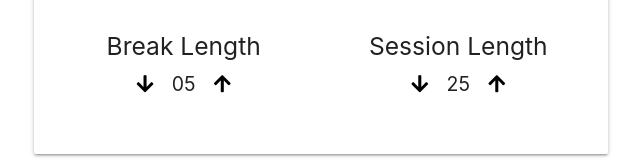
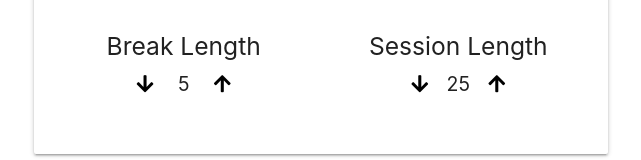
Before and after one commit to deweis/fcc-pomodoro, a React (Create React App) app: page / in a window 1280 px wide. Shown: the part 349-509 px from the top of the page, without its empty margins (319-960 px from the left). Built offline with nearby package versions, Linux system fonts and the light colour scheme.

Commit message:
Fix leading zero on controller numbers < 10

```diff
--- a/src/components/Controller.js
+++ b/src/components/Controller.js
@@ -3,7 +3,7 @@ import './Controller.css';
 
 const Controller = props => {
   let lengthNum = props.length;
-  lengthNum = lengthNum.slice(0, lengthNum.indexOf(':'));
+  lengthNum = Number(lengthNum.slice(0, lengthNum.indexOf(':')));
 
   return (
     <div className="col s6">
```
